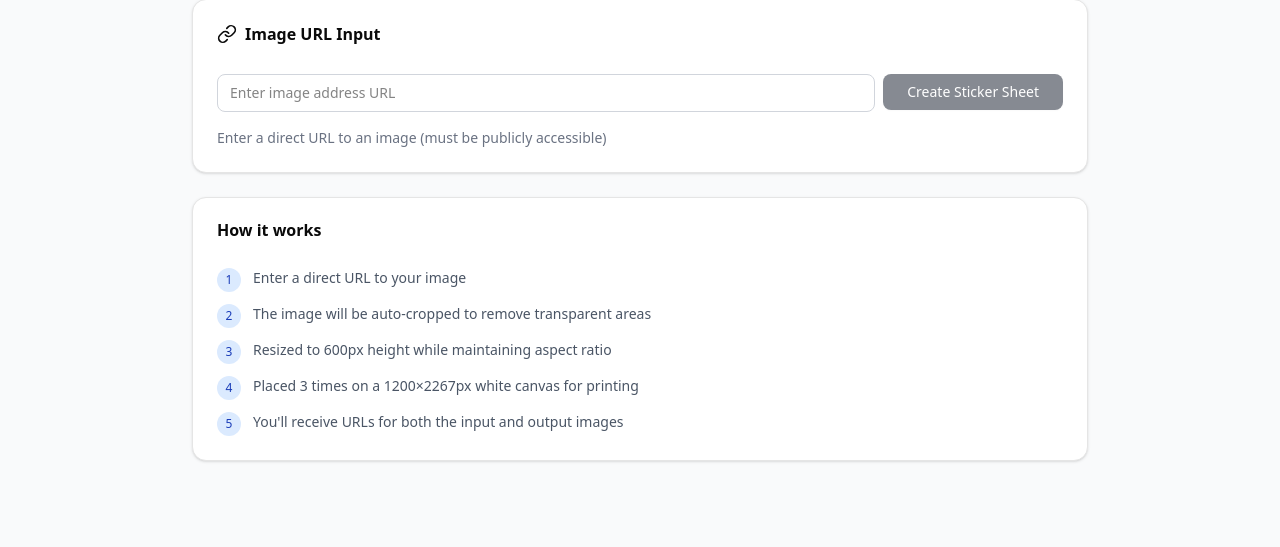
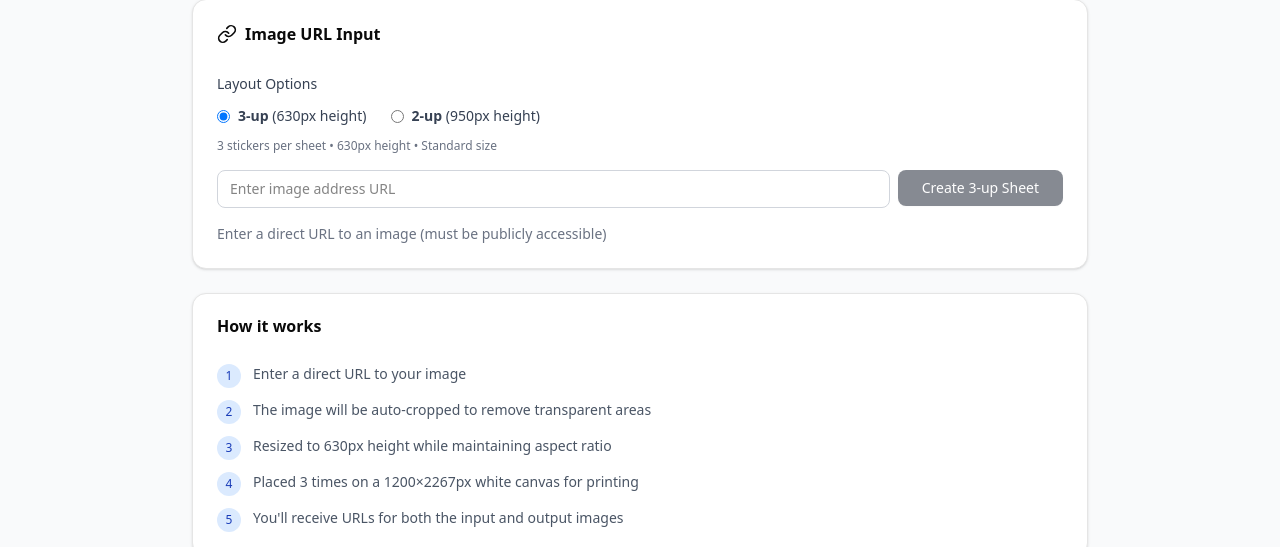
Before and after one commit to alandweckkk/print-order-admin, a Next.js app: page /sticker-layout in a window 1280 px wide. Shown: the part 206-753 px from the top of the page. Built offline with nearby package versions, Linux system fonts and the light colour scheme; no server answers; the database is empty.

Commit message:
api routes

```diff
--- a/src/app/api/create-sticker-sheet/route.ts
+++ b/src/app/api/create-sticker-sheet/route.ts
@@ -6,37 +6,59 @@ export async function POST(request: NextRequest) {
   try {
     // Handle JSON (URL input only)
     const body = await request.json();
-    const { imageUrl } = body;
+    const { imageUrl, layout = '3-up' } = body; // Default to 3-up for backward compatibility
 
     if (!imageUrl) {
       return NextResponse.json({ error: 'No image URL provided' }, { status: 400 });
     }
 
+    // Validate layout option
+    if (!['2-up', '3-up'].includes(layout)) {
+      return NextResponse.json({ error: 'Invalid layout option. Use "2-up" or "3-up"' }, { status: 400 });
+    }
+
+    // Configure layout based on option
+    const layoutConfig = layout === '2-up'
+      ? {
+          canvasWidth: 1200,
+          canvasHeight: 2267,
+          stickerHeight: 950,
+          yPositions: [134, 1184],
+          backgroundColor: { r: 255, g: 255, b: 255 }
+        }
+      : {
+          canvasWidth: 1200,
+          canvasHeight: 2267,
+          stickerHeight: 630,
+          yPositions: [134, 834, 1534],
+          backgroundColor: { r: 255, g: 255, b: 255 }
+        };
+
     // Process image URL into sticker sheet layout
-    const stickerSheetBuffer = await createStickerSheetFromUrl(imageUrl, {
-      canvasWidth: 1200,
-      canvasHeight: 2267,
-      stickerHeight: 600,
-      yPositions: [134, 834, 1534],
-      backgroundColor: { r: 255, g: 255, b: 255 }
-    });
+    const stickerSheetBuffer = await createStickerSheetFromUrl(imageUrl, layoutConfig);
 
     // Save to Vercel Blob
     const timestamp = new Date().toISOString().replace(/[:.]/g, '-');
-    const filename = `processed-sticker-sheet-${timestamp}.png`;
+    const filename = `processed-sticker-sheet-${layout}-${timestamp}.png`;
 
     const blob = await put(filename, stickerSheetBuffer, {
       access: 'public',
       contentType: 'image/png',
     });
 
-    console.log(`✅ Processed and saved sticker sheet to blob: ${blob.url}`);
+    console.log(`✅ Processed and saved ${layout} sticker sheet to blob: ${blob.url}`);
 
     return NextResponse.json({
       success: true,
+      layout: layout,
       inputImageUrl: imageUrl,
       outputImageUrl: blob.url,
-      filename: filename
+      filename: filename,
+      config: {
+        stickerHeight: layoutConfig.stickerHeight,
+        stickerCount: layoutConfig.yPositions.length,
+        yPositions: layoutConfig.yPositions
+      }
     });
 
   } catch (error) {
--- a/src/app/sticker-layout/actions/process-image-url-to-blob.ts
+++ b/src/app/sticker-layout/actions/process-image-url-to-blob.ts
@@ -5,23 +5,35 @@ import { createStickerSheetFromUrl } from '@/lib/image-processing';
 
 export async function processImageUrlToBlob(
   imageUrl: string,
-  filename?: string
-): Promise<{ success: boolean; blobUrl?: string; error?: string }> {
+  filename?: string,
+  layout: '2-up' | '3-up' = '3-up'
+): Promise<{ success: boolean; blobUrl?: string; error?: string; layout?: string }> {
   try {
+    // Configure layout based on option
+    const layoutConfig = layout === '2-up'
+      ? {
+          canvasWidth: 1200,
+          canvasHeight: 2267,
+          stickerHeight: 950,
+          yPositions: [134, 1184],
+          backgroundColor: { r: 255, g: 255, b: 255 }
+        }
+      : {
+          canvasWidth: 1200,
+          canvasHeight: 2267,
+          stickerHeight: 630,
+          yPositions: [134, 834, 1534],
+          backgroundColor: { r: 255, g: 255, b: 255 }
+        };
+
     // Step 1: Process image URL into sticker sheet layout
-    const stickerSheetBuffer = await createStickerSheetFromUrl(imageUrl, {
-      canvasWidth: 1200,
-      canvasHeight: 2267,
-      stickerHeight: 600,
-      yPositions: [134, 834, 1534],
-      backgroundColor: { r: 255, g: 255, b: 255 }
-    });
+    const stickerSheetBuffer = await createStickerSheetFromUrl(imageUrl, layoutConfig);
 
     // Step 2: Generate filename
     const timestamp = new Date().toISOString().replace(/[:.]/g, '-');
     const finalFilename = filename
-      ? `processed-${filename}-${timestamp}.png`
-      : `processed-sticker-sheet-${timestamp}.png`;
+      ? `processed-${filename}-${layout}-${timestamp}.png`
+      : `processed-sticker-sheet-${layout}-${timestamp}.png`;
 
     // Step 3: Save to Vercel Blob
     const blob = await put(finalFilename, stickerSheetBuffer, {
@@ -29,11 +41,12 @@ export async function processImageUrlToBlob(
       contentType: 'image/png',
     });
 
-    console.log(`✅ Processed and saved sticker sheet to blob: ${blob.url}`);
+    console.log(`✅ Processed and saved ${layout} sticker sheet to blob: ${blob.url}`);
 
     return {
       success: true,
-      blobUrl: blob.url
+      blobUrl: blob.url,
+      layout: layout
     };
 
   } catch (error) {
--- a/src/app/sticker-layout/page.tsx
+++ b/src/app/sticker-layout/page.tsx
@@ -11,6 +11,8 @@ export default function StickerLayoutPage() {
   const [outputImageUrl, setOutputImageUrl] = useState<string | null>(null);
   const [error, setError] = useState<string | null>(null);
   const [imageUrl, setImageUrl] = useState('');
+  const [layout, setLayout] = useState<'2-up' | '3-up'>('3-up');
+  const [resultLayout, setResultLayout] = useState<'2-up' | '3-up'>('3-up');
 
   const processImageUrl = async (imageUrl: string) => {
     setLoading(true);
@@ -19,13 +21,13 @@ export default function StickerLayoutPage() {
     setOutputImageUrl(null);
 
     try {
-      // Call API route with URL
+      // Call API route with URL and layout
       const response = await fetch('/api/create-sticker-sheet', {
         method: 'POST',
         headers: {
           'Content-Type': 'application/json',
         },
-        body: JSON.stringify({ imageUrl }),
+        body: JSON.stringify({ imageUrl, layout }),
       });
 
       const result = await response.json();
@@ -37,8 +39,9 @@ export default function StickerLayoutPage() {
       // Set the input and output URLs
       setInputImageUrl(result.inputImageUrl);
       setOutputImageUrl(result.outputImageUrl);
+      setResultLayout(result.layout || layout);
 
-      console.log('✅ Image processed and saved to blob storage:', result.outputImageUrl);
+      console.log(`✅ ${result.layout || layout} image processed and saved to blob storage:`, result.outputImageUrl);
     } catch (err) {
       console.error('Error processing image:', err);
       setError(err instanceof Error ? err.message : 'An error occurred processing the image');
@@ -76,7 +79,7 @@ export default function StickerLayoutPage() {
       <div className="max-w-4xl mx-auto">
         <div className="mb-8">
           <h1 className="text-3xl font-bold text-gray-900">Sticker Sheet Layout</h1>
-          <p className="text-gray-600 mt-2">Enter an image URL to create a 3-up vertical sticker sheet that&apos;s print-ready</p>
+          <p className="text-gray-600 mt-2">Enter an image URL to create a {layout} vertical sticker sheet that&apos;s print-ready</p>
         </div>
 
         <div className="space-y-6">
@@ -90,6 +93,47 @@ export default function StickerLayoutPage() {
             </CardHeader>
             <CardContent>
               <div className="space-y-4">
+                {/* Layout Selection */}
+                <div className="space-y-3">
+                  <h4 className="text-sm font-medium text-gray-700">Layout Options</h4>
+                  <div className="flex space-x-6">
+                    <label className="flex items-center space-x-2 cursor-pointer">
+                      <input
+                        type="radio"
+                        name="layout"
+                        value="3-up"
+                        checked={layout === '3-up'}
+                        onChange={(e) => setLayout(e.target.value as '3-up')}
+                        disabled={loading}
+                        className="text-blue-600 focus:ring-blue-500"
+                      />
+                      <span className="text-sm text-gray-700">
+                        <strong>3-up</strong> (630px height)
+                      </span>
+                    </label>
+                    <label className="flex items-center space-x-2 cursor-pointer">
+                      <input
+                        type="radio"
+                        name="layout"
+                        value="2-up"
+                        checked={layout === '2-up'}
+                        onChange={(e) => setLayout(e.target.value as '2-up')}
+                        disabled={loading}
+                        className="text-blue-600 focus:ring-blue-500"
+                      />
+                      <span className="text-sm text-gray-700">
+                        <strong>2-up</strong> (950px height)
+                      </span>
+                    </label>
+                  </div>
+                  <p className="text-xs text-gray-500">
+                    {layout === '3-up'
+                      ? '3 stickers per sheet • 630px height • Standard size'
+                      : '2 stickers per sheet • 950px height • 50% larger stickers'
+                    }
+                  </p>
+                </div>
+
                 <div className="flex space-x-2">
                   <input
                     type="url"
@@ -106,7 +150,7 @@ export default function StickerLayoutPage() {
                     disabled={loading || !imageUrl.trim()}
                     className="bg-gray-900 hover:bg-gray-800 text-white px-6"
                   >
-                    Create Sticker Sheet
+                    Create {layout} Sheet
                   </Button>
                 </div>
                 <p className="text-sm text-gray-500">
@@ -139,7 +183,7 @@ export default function StickerLayoutPage() {
                 <div className="text-center">
                   <div className="inline-block animate-spin rounded-full h-8 w-8 border-b-2 border-blue-600 mb-4"></div>
                   <p className="text-gray-600">Processing your image...</p>
-                  <p className="text-sm text-gray-500 mt-1">Creating 3-up sticker sheet layout</p>
+                  <p className="text-sm text-gray-500 mt-1">Creating {layout} sticker sheet layout</p>
                 </div>
               </CardContent>
             </Card>
@@ -186,7 +230,7 @@ export default function StickerLayoutPage() {
                     <div className="border-2 border-dashed border-gray-300 rounded-lg p-4 bg-white mb-4">
                       <img
                         src={outputImageUrl}
-                        alt="Generated sticker sheet - 3-up vertical layout"
+                        alt={`Generated sticker sheet - ${resultLayout} vertical layout`}
                         className="max-w-full h-auto mx-auto shadow-lg rounded"
                         style={{ maxHeight: '600px' }}
                       />
@@ -216,7 +260,7 @@ export default function StickerLayoutPage() {
                       </div>
                     </div>
                     <p className="text-xs text-gray-500 mt-2">
-                      ✅ 3-up vertical layout • 1200×2267px • Print-ready
+                      ✅ {resultLayout} vertical layout • 1200×2267px • {resultLayout === '2-up' ? '950px' : '630px'} sticker height • Print-ready
                     </p>
                   </div>
                 </div>
@@ -242,11 +286,11 @@ export default function StickerLayoutPage() {
                   </div>
                   <div className="flex items-start space-x-3">
                     <div className="bg-blue-100 text-blue-800 rounded-full w-6 h-6 flex items-center justify-center text-xs font-medium">3</div>
-                    <p>Resized to 600px height while maintaining aspect ratio</p>
+                    <p>Resized to {layout === '2-up' ? '950px' : '630px'} height while maintaining aspect ratio</p>
                   </div>
                   <div className="flex items-start space-x-3">
                     <div className="bg-blue-100 text-blue-800 rounded-full w-6 h-6 flex items-center justify-center text-xs font-medium">4</div>
-                    <p>Placed 3 times on a 1200×2267px white canvas for printing</p>
+                    <p>Placed {layout === '2-up' ? '2' : '3'} times on a 1200×2267px white canvas for printing</p>
                   </div>
                   <div className="flex items-start space-x-3">
                     <div className="bg-blue-100 text-blue-800 rounded-full w-6 h-6 flex items-center justify-center text-xs font-medium">5</div>
--- a/src/lib/image-processing.ts
+++ b/src/lib/image-processing.ts
@@ -106,7 +106,7 @@ export async function createStickerSheet(
   const {
     canvasWidth = 1200,
     canvasHeight = 2267,
-    stickerHeight = 600,
+    stickerHeight = 630,
     yPositions = [134, 834, 1534],
     backgroundColor = { r: 255, g: 255, b: 255 }
   } = options;
```
